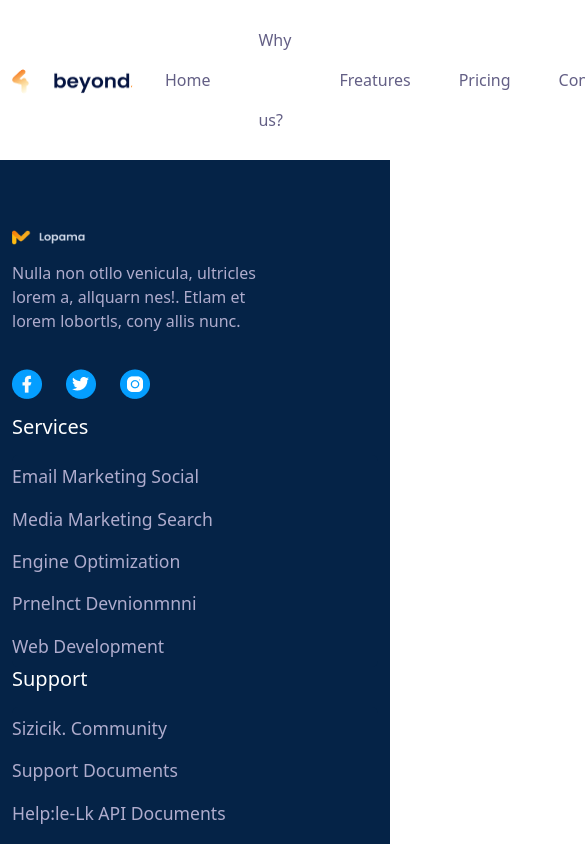
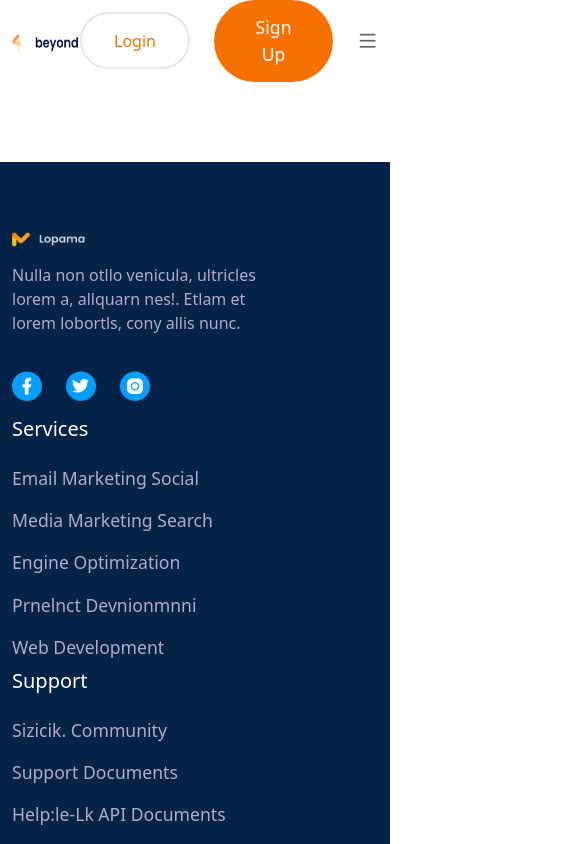
Before and after one commit to linhtiendev/Intern_TTTN, a React (Create React App) app in the folder frontend/: page /contact in a window 390 px wide. Shown: the top 844 px of the page, 585 px wide, since content can reach past the window. Built offline with nearby package versions, Linux system fonts and the light colour scheme; a web font is replaced by a local one.

Commit message:
feat: responsive header

```diff
--- a/frontend/src/components/Header/Header.jsx
+++ b/frontend/src/components/Header/Header.jsx
@@ -1,4 +1,4 @@
-import React from "react";
+import React, { useRef, useEffect } from "react";
 import { Container, Row, Button } from "reactstrap";
 import { NavLink, Link } from "react-router-dom";
 
@@ -29,10 +29,31 @@ const nav__link = [
 ];
 
 const Header = () => {
-    // const toggleMenu = () => menuRef.current.classList.toggle("show__menu");
+    const headerRef = useRef(null);
+    const menuRef = useRef(null);
+
+    const stickyHeaderFunc = () => {
+        window.addEventListener("scroll", () => {
+            if (
+                document.body.scrollTop > 80 ||
+                document.documentElement.scrollTop > 80
+            ) {
+                headerRef.current.classList.add("sticky__header");
+            } else {
+                headerRef.current.classList.remove("sticky__header");
+            }
+        });
+    };
+
+    useEffect(() => {
+        stickyHeaderFunc();
+
+        return window.removeEventListener("scroll", stickyHeaderFunc);
+    });
+    const toggleMenu = () => menuRef.current.classList.toggle("show__menu");
 
     return (
-        <header className="header sticky__header">
+        <header className="header sticky__header" ref={headerRef}>
             <Container>
                 <Row>
                     <div className="nav__wrapper d-flex align-items-center justify-content-between">
@@ -43,7 +64,11 @@ const Header = () => {
                         {/* == logo end== */}
 
                         {/* == menu start == */}
-                        <div className="navigation">
+                        <div
+                            className="navigation"
+                            ref={menuRef}
+                            onClick={toggleMenu}
+                        >
                             <ul className="menu d-flex align-items-center gap-5">
                                 {nav__link.map((item, index) => (
                                     <li className="nav__item" key={index}>
@@ -74,7 +99,7 @@ const Header = () => {
                                 </Button>
                             </div>
 
-                            <span className="mobile__menu">
+                            <span className="mobile__menu" onClick={toggleMenu}>
                                 <i className="ri-menu-line"></i>
                             </span>
                         </div>
--- a/frontend/src/components/Header/header.css
+++ b/frontend/src/components/Header/header.css
@@ -61,3 +61,53 @@
 }
 
 /* === responsive =====  */
+@media only screen and (max-width: 992px){
+    .logo img {
+        width: 70px;
+        height: 20px;
+        border-radius: 15px;
+    }
+
+    .navigation {
+        width: 100%;
+        height: 100%;
+        position: fixed;
+        top: 0;
+        left: 0;
+        z-index: 999;
+        background: #0000002f;
+        display: none;
+    }
+    .menu {
+        position: absolute;
+        top: 0;
+        right: 0;
+        width: calc(100% - 75%);
+        height: 100%;
+        background: #fff;
+        flex-direction: column;
+        line-height: 0.5rem;
+        justify-content: center;
+        z-index: 9999;
+    }
+
+    .show__menu {
+        display: block;
+    }
+
+    .mobile__menu {
+        display: block;
+    }
+ }
+
+ @media only screen and (max-width: 768px) {
+    .logo img {
+        width: 68px;
+        height: 18px;
+        border-radius: 15px;
+    }
+
+    .menu {
+        width: calc(100% - 50%);
+    }
+ }
```
